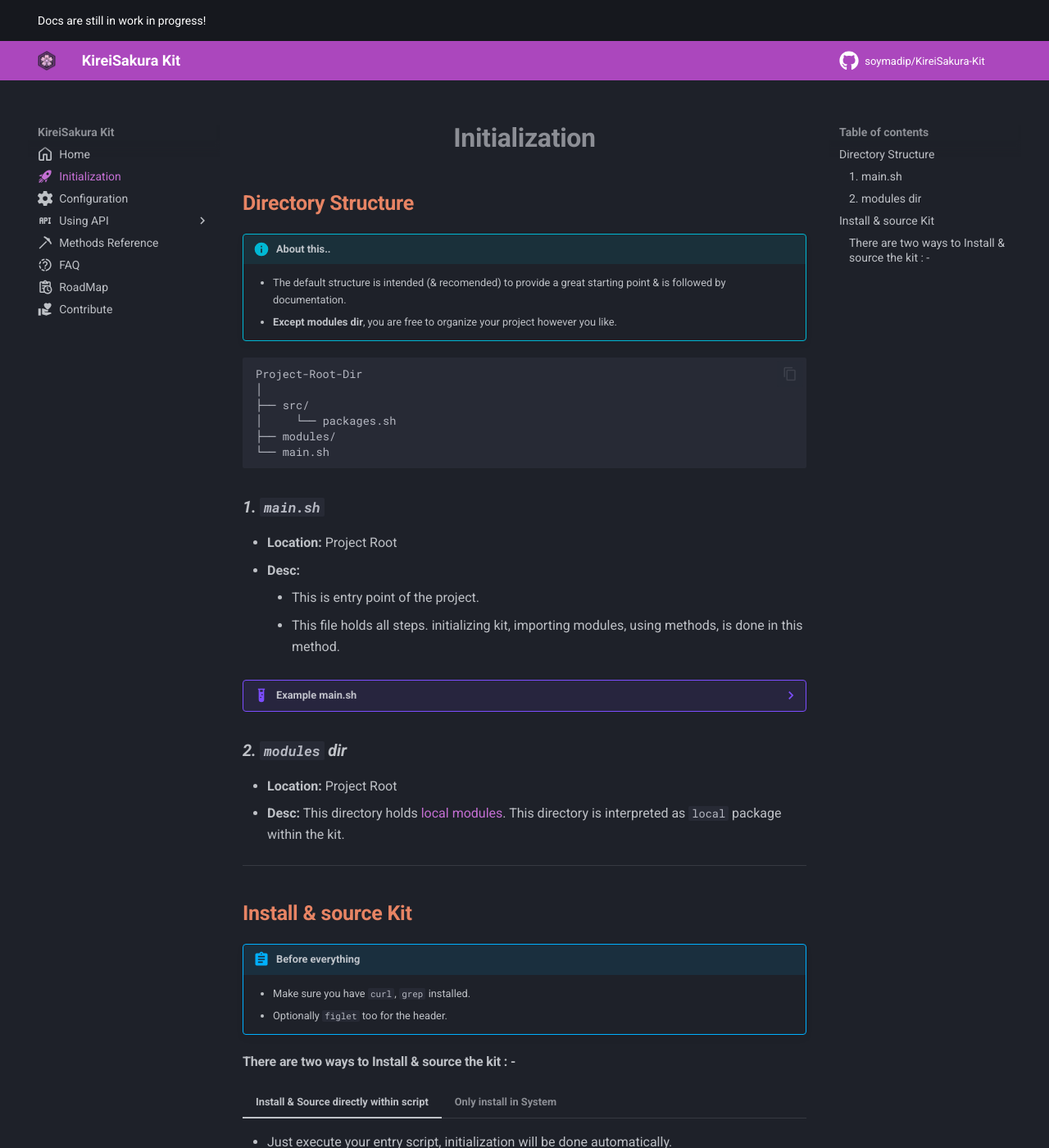
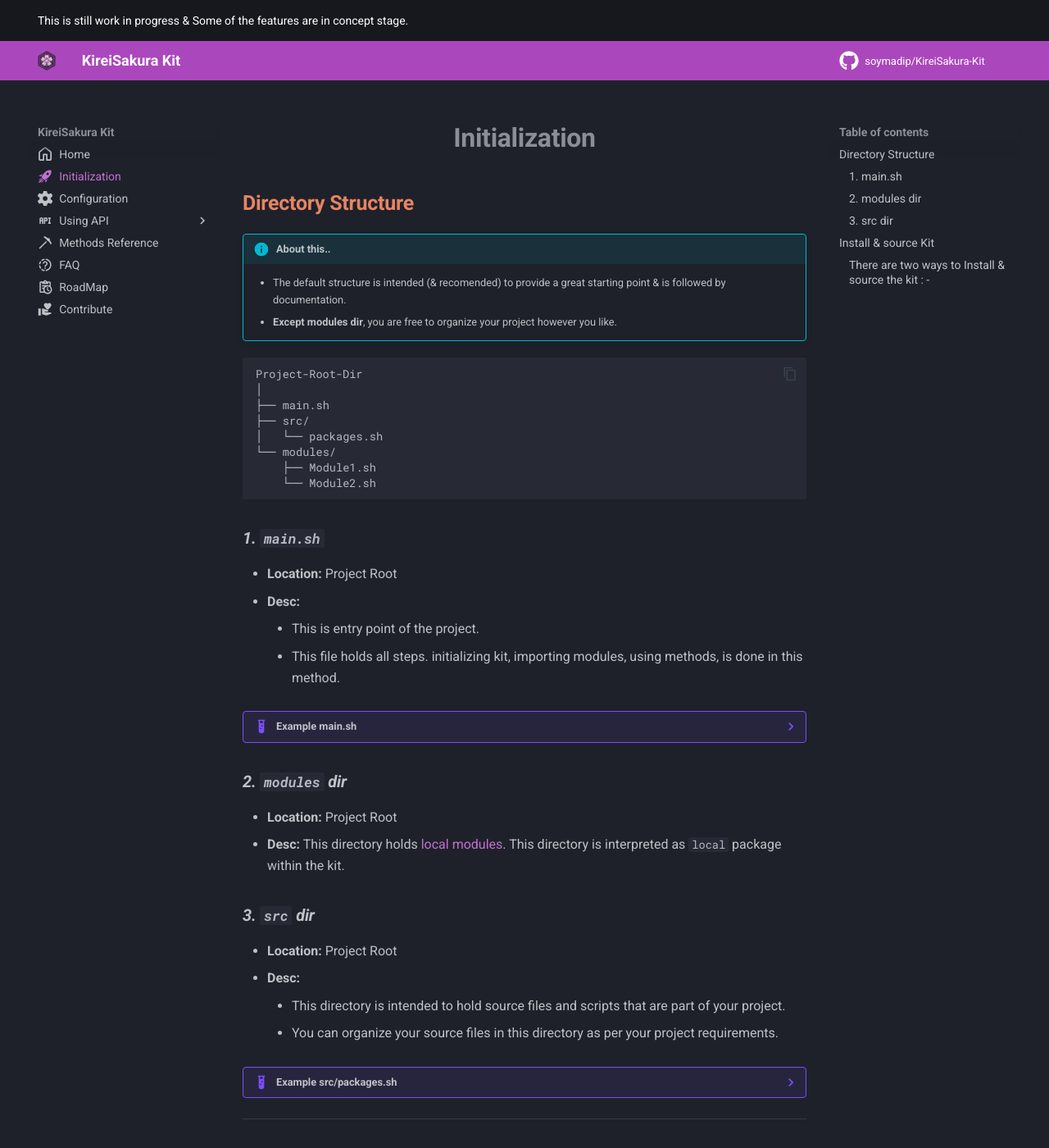
Before and after one commit to soymadip/KireiSakura-Kit, an MkDocs documentation site: the page built from docs/docs/init.md, in a window 1280 px wide and 1400 px high. Shown: the whole window at 82% size. Built offline with MkDocs 1.6.1 and Material for MkDocs 9.7.7, drawn with Linux system fonts in a browser that asks for light colours; comment, search, counter and statistics services are not loaded.

Commit message:
docs: update docs.
Why short updates?
i am kinda busy with my college assignments :(

````diff
--- a/docs/docs/init.md
+++ b/docs/docs/init.md
@@ -14,10 +14,12 @@
 ```markdown
 Project-Root-Dir
 │
+├── main.sh
 ├── src/
-│     └── packages.sh
-├── modules/
-└── main.sh
+│   └── packages.sh
+└── modules/
+    ├── Module1.sh
+    └── Module2.sh
 ```
 
 ### **1. `main.sh`**
@@ -49,6 +51,30 @@
 
 - **Location:** Project Root
 - **Desc:**  This directory holds [local modules](./api/methods-modules.md#__tabbed_1_3). This directory is interpreted as `local` package within the kit.
+
+
+### **3. `src` dir**
+
+- **Location:** Project Root
+- **Desc:**
+    - This directory is intended to hold source files and scripts that are part of your project.
+    - You can organize your source files in this directory as per your project requirements.
+
+??? example "Example src/packages.sh"
+
+    ```bash
+    #!/bin/bash
+
+    # Example function in packages.sh
+    install_package() {
+      local package_name="$1"
+      echo "Installing package: $package_name"
+      # Add package installation logic here
+    }
+
+    # Call the function with a package name
+    install_package "example-package"
+    ```
 
 ---
 
--- a/docs/overrides/main.html
+++ b/docs/overrides/main.html
@@ -1,5 +1,5 @@
 {% extends "base.html" %}
 
 {% block announce %}
-    <p>Docs are still in work in progress!</p>
+    <p>This is still work in progress & Some of the features are in concept stage.</p>
 {% endblock %}
````
Also changed, not shown: docs/docs/api/loading-modules.md (+2 -2 lines).
